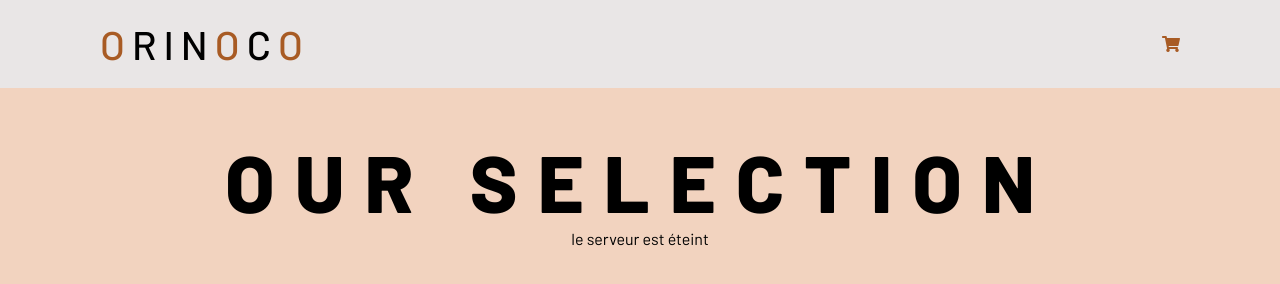
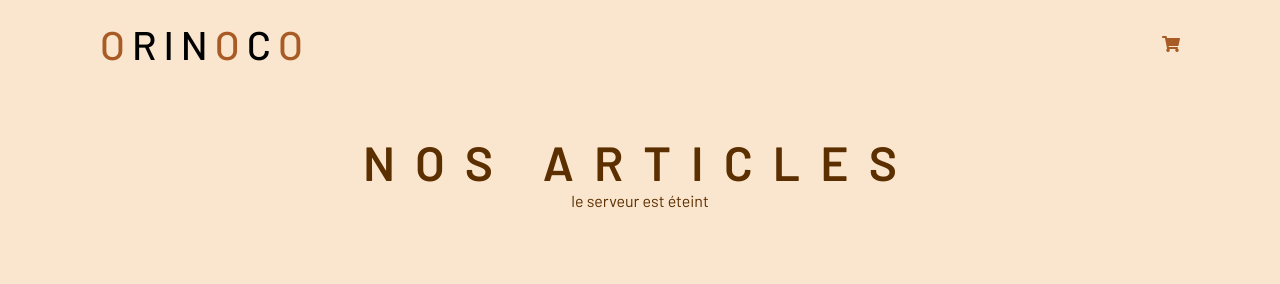
Before and after one commit to chevalierclement/e-commerce-project, a website: page home.html in a window 1280 px wide. Drawn offline with Linux system fonts and the light colour scheme; no server answers.

Commit message:
reprise du projet

```diff
--- a/css/home.css
+++ b/css/home.css
@@ -7,21 +7,20 @@
     box-sizing: border-box;
     list-style-type: none;
     text-decoration: none;
-
 }
 
 body{
-    background: #F2D3BF;
+    background: #FAE6CE;
+    color: #5C2F00;
 }
 
 /* Navbar */
 .navbar{
-    background: rgb(233, 230, 230);
+    /*background: rgb(233, 230, 230);*/
     width: 100vw;
 }
 
 .navbar-container{
-    width: 100%;
     max-width: 1300px;
     margin: 0 auto;
     padding: 20px 100px;
@@ -50,7 +49,8 @@ body{
     flex-direction: column;
     justify-content: center;
     align-items: center;
-
+    max-width: 1200px;
+    margin: auto;
 }
 
 #prdt-lt{
@@ -58,18 +58,16 @@ body{
     flex-wrap: wrap;
     align-items: center;
     justify-content: center;
-
     width: 100%;
-
 }
 
 #prdt-item{
-    margin: 50px 120px;
+    margin: 50px 50px;
 }
 
 .prdt-lt-title{
-    font-size: 5rem;
-    font-weight: 800;
+    font-size: 3rem;
+    font-weight: 600;
     text-transform: uppercase;
     letter-spacing: 20px;
     padding-top: 45px;
--- a/home.html
+++ b/home.html
@@ -22,7 +22,7 @@
 
     <!-- Products -->
     <section class="prdt-lt-ctnr">
-        <h2 class="prdt-lt-title">Our selection</h2>
+        <h2 class="prdt-lt-title">Nos articles</h2>
         <ul id="prdt-lt"></ul>
     </section>
 
--- a/js/basket.js
+++ b/js/basket.js
@@ -4,6 +4,8 @@ var sectionBasket = document.getElementById('list-prdt-basket');
 var monTableau = [];
 var totalAmount = 0;
 var buttonEmptyBasket = document.getElementById('emptyBasket');
+
+
 
 
 
--- a/js/index.js
+++ b/js/index.js
@@ -14,6 +14,6 @@ fetch(urlApi)
     datas.forEach(e => {
         productInList(productsList, e.name, e.price, e.imageUrl, 'pages/product-details.html?' + e.name);
     });
-}).catch( () => {
+}).catch(() => {
     productsList.innerHTML = 'le serveur est éteint';
 });
--- a/js/recap-commande.js
+++ b/js/recap-commande.js
@@ -1,6 +1,11 @@
 // définition des variables et constantes
 const monIdOrder = document.getElementById('id_order');
 const idCommande = localStorage.getItem('monIdOrder');
+
+
+
+
+
 
 var totalAm = 0;
 var localItems = JSON.parse(localStorage.getItem('items'));
```
Also changed, not shown: pages/basket.html (+0 -3 lines), js/from-gestion.js (line endings or trailing spaces), 2 other files.
